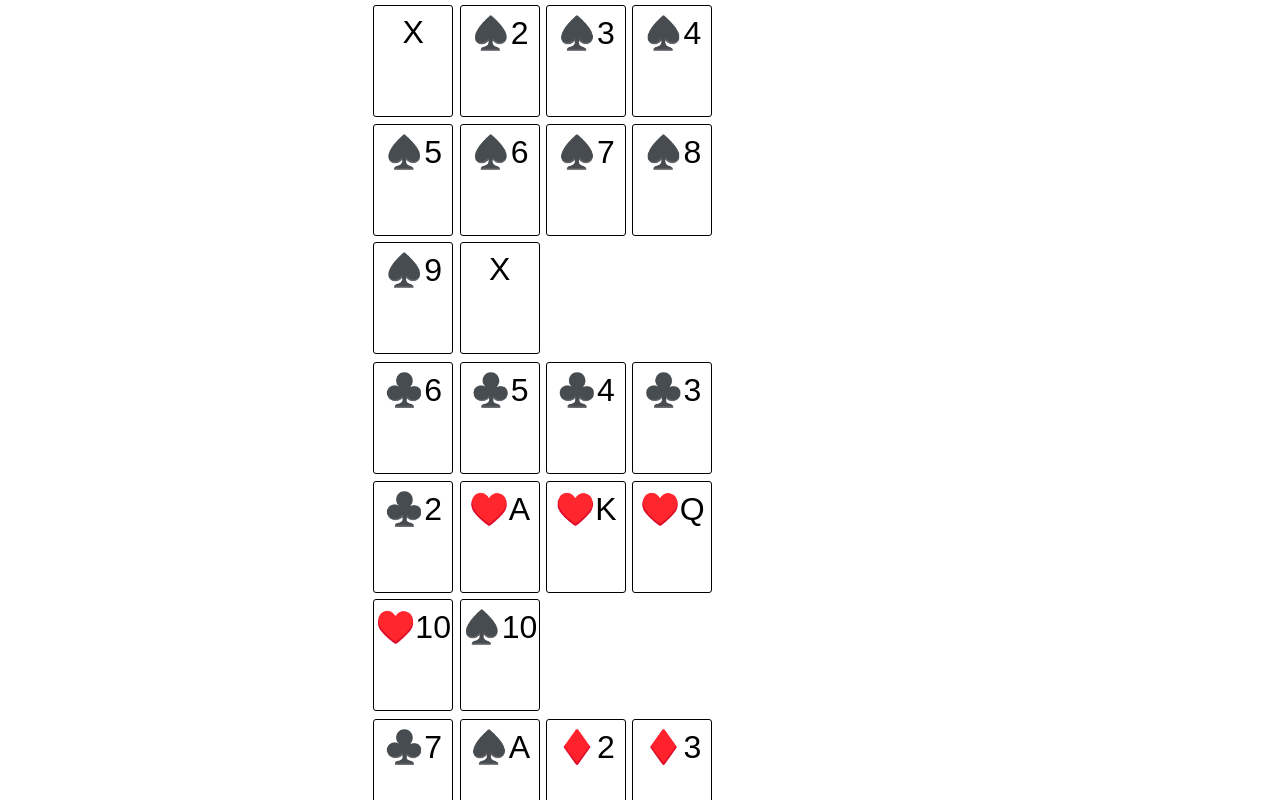
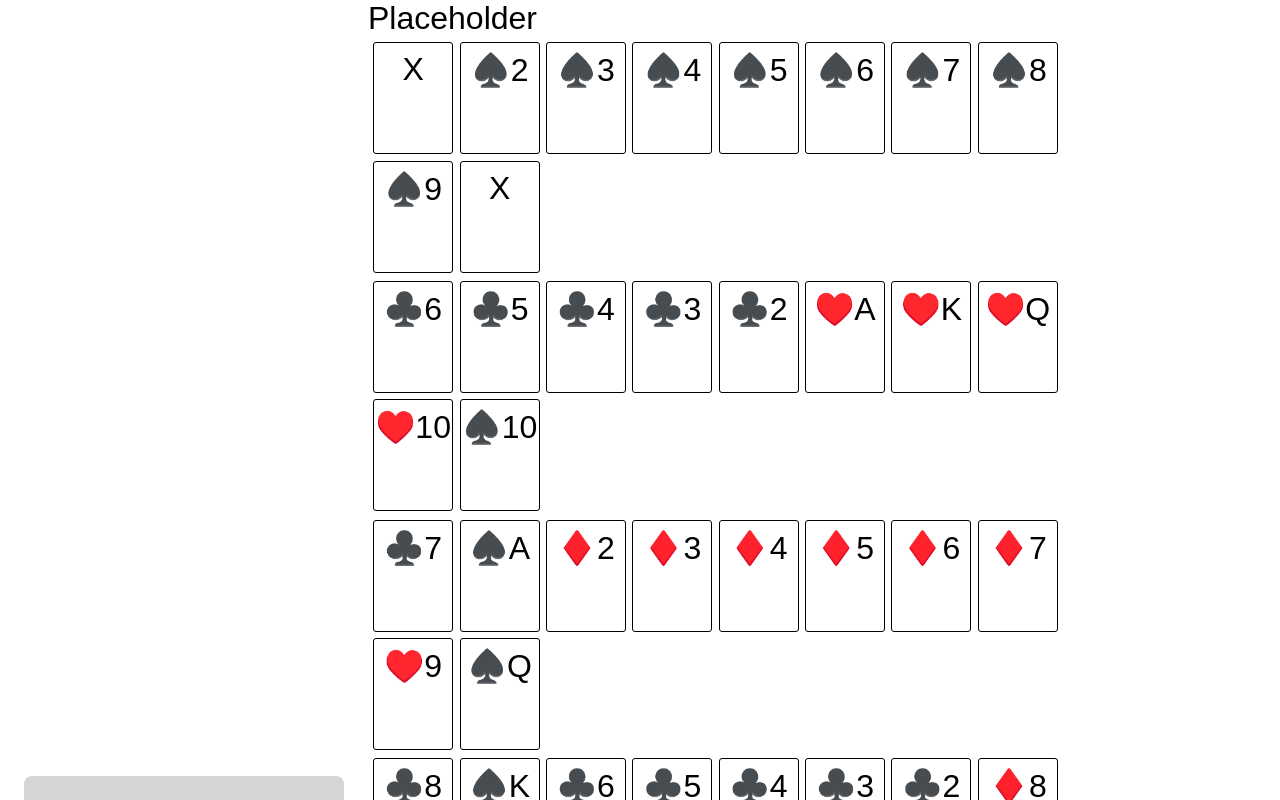
Before and after one commit to MaK-Sandbox/sequence-react, a React (Vite) app: page / in a window 1280 px wide. Shown: the top 800 px of the page. Built offline with nearby package versions, Linux system fonts and the light colour scheme.

Commit message:
Use grid to organize the game view as intended

```diff
--- a/src/App.css
+++ b/src/App.css
@@ -1,6 +1,5 @@
 .game-view {
-  display: flex;
-  flex-direction: row;
+  display: grid;
   align-items: center;
   justify-content: center;
 }
--- a/src/App.jsx
+++ b/src/App.jsx
@@ -1,9 +1,10 @@
 import { useState, useEffect } from "react";
 import Players from "./Component/Players";
 import Board from "./Component/Board";
-import Cards from "./Component/Cards";
+import Piles from "./Component/Piles";
 import "./App.css";
 import Hand from "./Component/Hand";
+import Scores from "./Component/Scores";
 
 function App() {
   const [turnNumber, setTurnNumber] = useState(0);
@@ -20,6 +21,7 @@ function App() {
   return (
     <div className="game-view">
       <Players players={players} />
+      <Scores />
       <Board
         teams={teams}
         setTeams={setTeams}
@@ -28,7 +30,7 @@ function App() {
         players={players}
         setPlayers={setPlayers}
       />
-      <Cards drawCard={drawCard} />
+      <Piles drawCard={drawCard} />
       <Hand cards={players.find((p) => p.isYou).cards} />
     </div>
   );
--- a/src/Component/Board.css
+++ b/src/Component/Board.css
@@ -1,4 +1,9 @@
-.cell {
+.Board {
+  grid-column: 2;
+  grid-row: 2;
+}
+
+.Cell {
   border: 1px solid black;
   border-radius: 3px;
 
@@ -12,7 +17,7 @@
   padding: 0.25em 0;
 }
 
-.cell:hover {
+.Cell:hover {
   background-color: bisque;
 }
 
--- a/src/Component/Board.jsx
+++ b/src/Component/Board.jsx
@@ -12,16 +12,16 @@ function Board({
   const [board, setBoard] = useState(window.board);
 
   return (
-    <div className="board">
+    <div className="Board">
       <table>
         <tbody>
           {board.map((row, rowNumber) => {
             return (
-              <tr className="row" key={rowNumber}>
+              <tr className="Row" key={rowNumber}>
                 {row.map((cell, cellNumber) => {
                   return (
                     <td
-                      className="cell"
+                      className="Cell"
                       data-row={rowNumber}
                       data-cell={cellNumber}
                       key={cellNumber}
--- /dev/null
+++ b/src/Component/Hand.css
@@ -0,0 +1,4 @@
+.Hand {
+  grid-column: 2;
+  grid-row: 3;
+}
--- a/src/Component/Hand.jsx
+++ b/src/Component/Hand.jsx
@@ -1,11 +1,11 @@
-function Hand({ cards }) {
+import "./Hand.css";
+
+export default function Hand({ cards }) {
   return (
-    <div className="hand">
+    <div className="Hand">
       {cards.map((card, index) => (
         <span key={index}>{card}</span>
       ))}
     </div>
   );
 }
-
-export default Hand;
--- /dev/null
+++ b/src/Component/Piles.css
@@ -0,0 +1,4 @@
+.Piles {
+  grid-column: 3;
+  grid-row: 2;
+}
--- a/src/Component/Cards.jsx
+++ b/src/Component/Piles.jsx
@@ -1,14 +1,14 @@
-import "./Cards.css";
+import "./Piles.css";
 import DiscardPile from "./DiscardPile";
 import DrawPile from "./DrawPile";
 
-function Cards({ drawCard }) {
+function Piles({ drawCard }) {
   return (
-    <div>
+    <div className="Piles">
       <DiscardPile />
       <DrawPile drawCard={drawCard} />
     </div>
   );
 }
 
-export default Cards;
+export default Piles;
--- a/src/Component/Players.css
+++ b/src/Component/Players.css
@@ -3,6 +3,9 @@
   padding: 1em;
   margin: 0.75em;
   border-radius: 0.25em;
+
+  grid-column: 1;
+  grid-row: 2;
 
   display: flex;
   flex-direction: column;
--- /dev/null
+++ b/src/Component/Scores.jsx
@@ -0,0 +1,7 @@
+import style from "./Scores.module.css";
+
+function Scores() {
+  return <div className={style["Scores"]}>Placeholder</div>;
+}
+
+export default Scores;
--- /dev/null
+++ b/src/Component/Scores.module.css
@@ -0,0 +1,4 @@
+.Scores {
+  grid-column: 2;
+  grid-row: 1;
+}
```
Also changed, not shown: src/Component/Cards.css (deleted).
